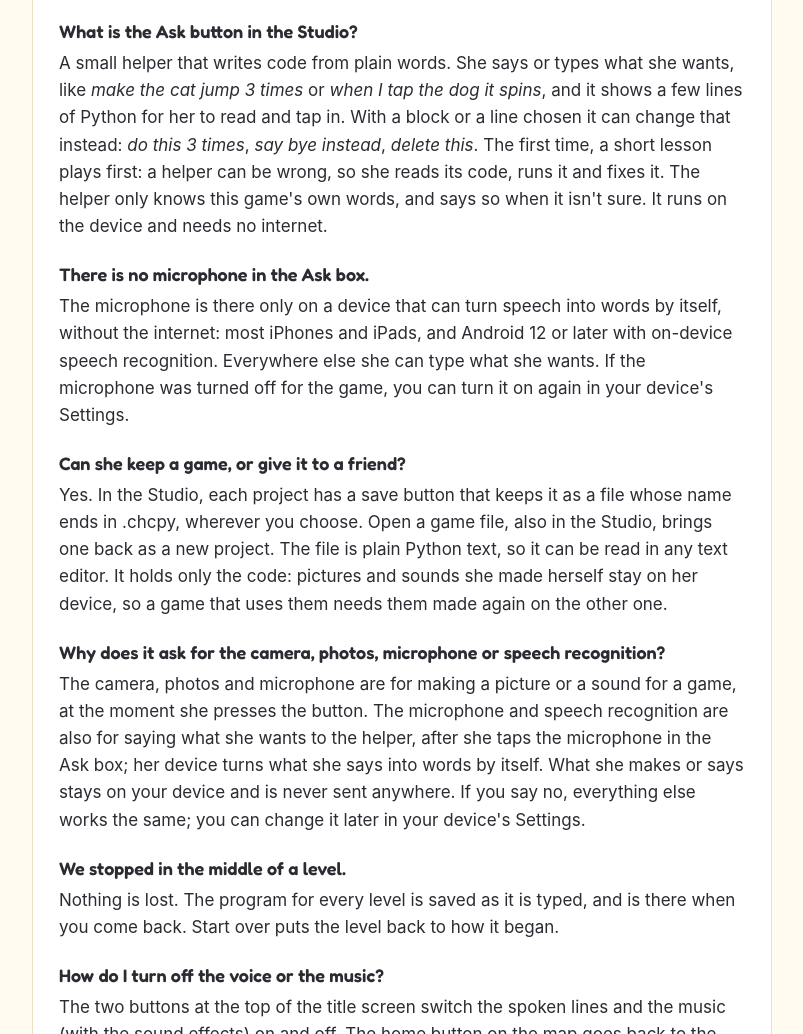
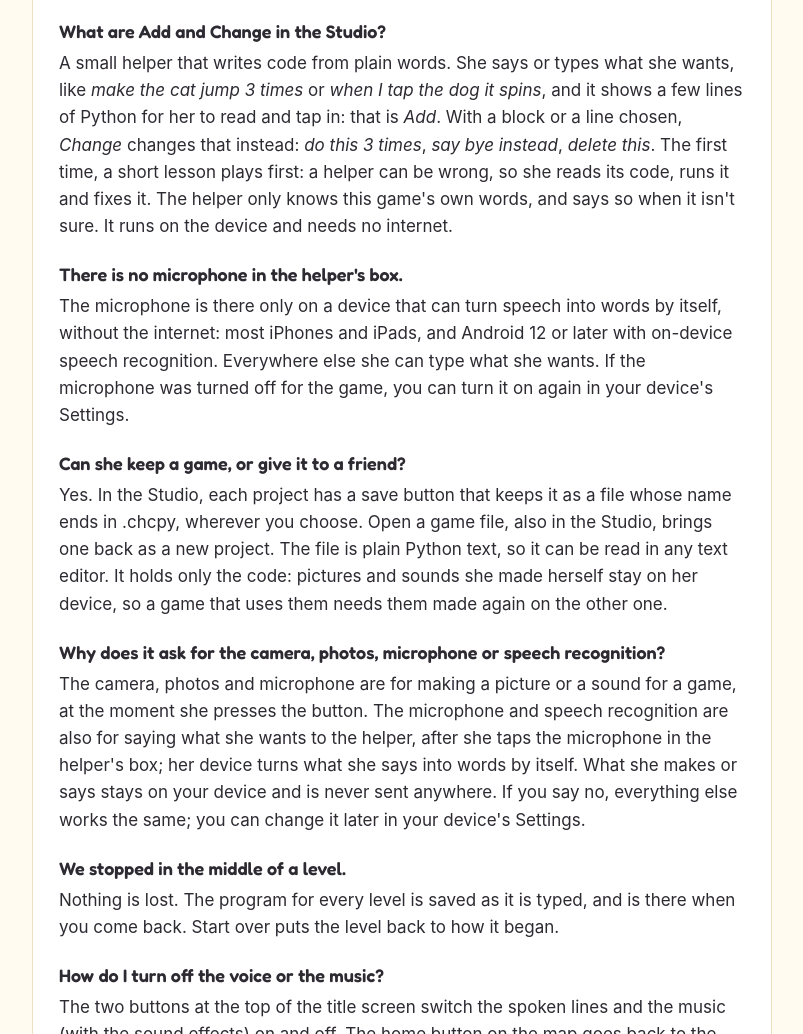
Before and after one commit to CapitolHillCoding/capitolhillcoding.github.io, a plain HTML site: page support.html in a window 1280 px wide. Shown: the part 1978-3012 px from the top of the page, without its empty margins (238-1041 px from the left). Drawn offline with Linux system fonts and the light colour scheme.

Commit message:
Add and Change, in place of Ask
The helper is reached by two buttons under the code now: Add writes something
new, and Change is for a block or a line she has chosen.

Co-Authored-By: Claude Fable 5.2 <noreply@anthropic.com>

```diff
--- a/support.html
+++ b/support.html
@@ -88,16 +88,16 @@
       place comes from the camera or one of your photos; a sound comes from the microphone. Give
       it a name, and her code uses that name, like <em>actor("rex")</em>.</p>
 
-    <h3>What is the Ask button in the Studio?</h3>
+    <h3>What are Add and Change in the Studio?</h3>
     <p>A small helper that writes code from plain words. She says or types what she wants, like
       <em>make the cat jump 3 times</em> or <em>when I tap the dog it spins</em>, and it shows a
-      few lines of Python for her to read and tap in. With a block or a line chosen it can change
-      that instead: <em>do this 3 times</em>, <em>say bye instead</em>, <em>delete this</em>. The
+      few lines of Python for her to read and tap in: that is <em>Add</em>. With a block or a line
+      chosen, <em>Change</em> changes that instead: <em>do this 3 times</em>, <em>say bye instead</em>, <em>delete this</em>. The
       first time, a short lesson plays first: a helper can be wrong, so she reads its code, runs
       it and fixes it. The helper only knows this game's own words, and says so when it isn't
       sure. It runs on the device and needs no internet.</p>
 
-    <h3>There is no microphone in the Ask box.</h3>
+    <h3>There is no microphone in the helper's box.</h3>
     <p>The microphone is there only on a device that can turn speech into words by itself,
       without the internet: most iPhones and iPads, and Android 12 or later with on-device
       speech recognition. Everywhere else she can type what she wants. If the microphone was
@@ -113,7 +113,7 @@
     <h3>Why does it ask for the camera, photos, microphone or speech recognition?</h3>
     <p>The camera, photos and microphone are for making a picture or a sound for a game, at the
       moment she presses the button. The microphone and speech recognition are also for saying
-      what she wants to the helper, after she taps the microphone in the Ask box; her device
+      what she wants to the helper, after she taps the microphone in the helper's box; her device
       turns what she says into words by itself. What she makes or says stays on your device and
       is never sent anywhere. If you say no, everything else works the same; you can change it
       later in your device's Settings.</p>
```
Also changed, not shown: index.html (+4 -3 lines).
